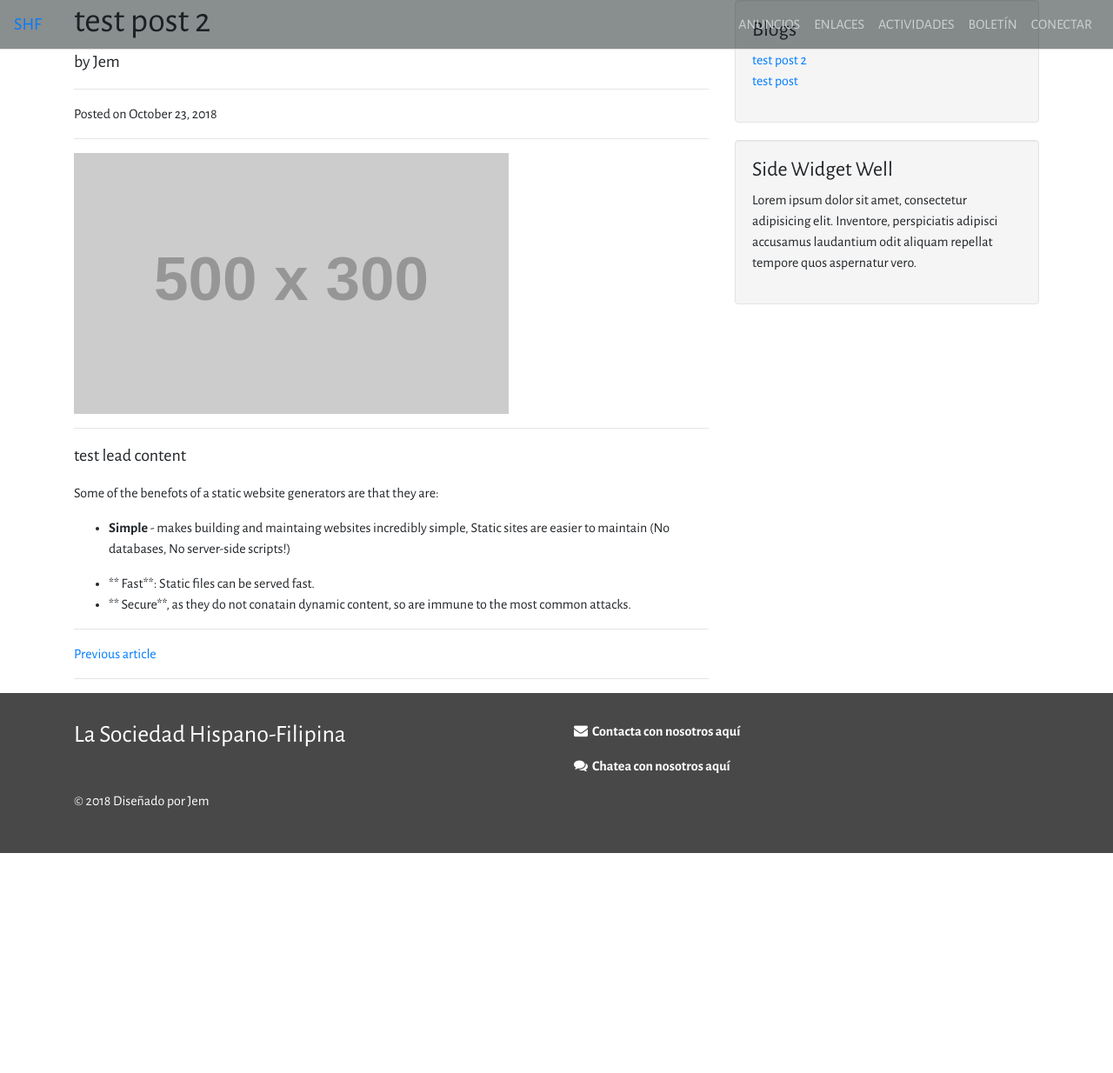
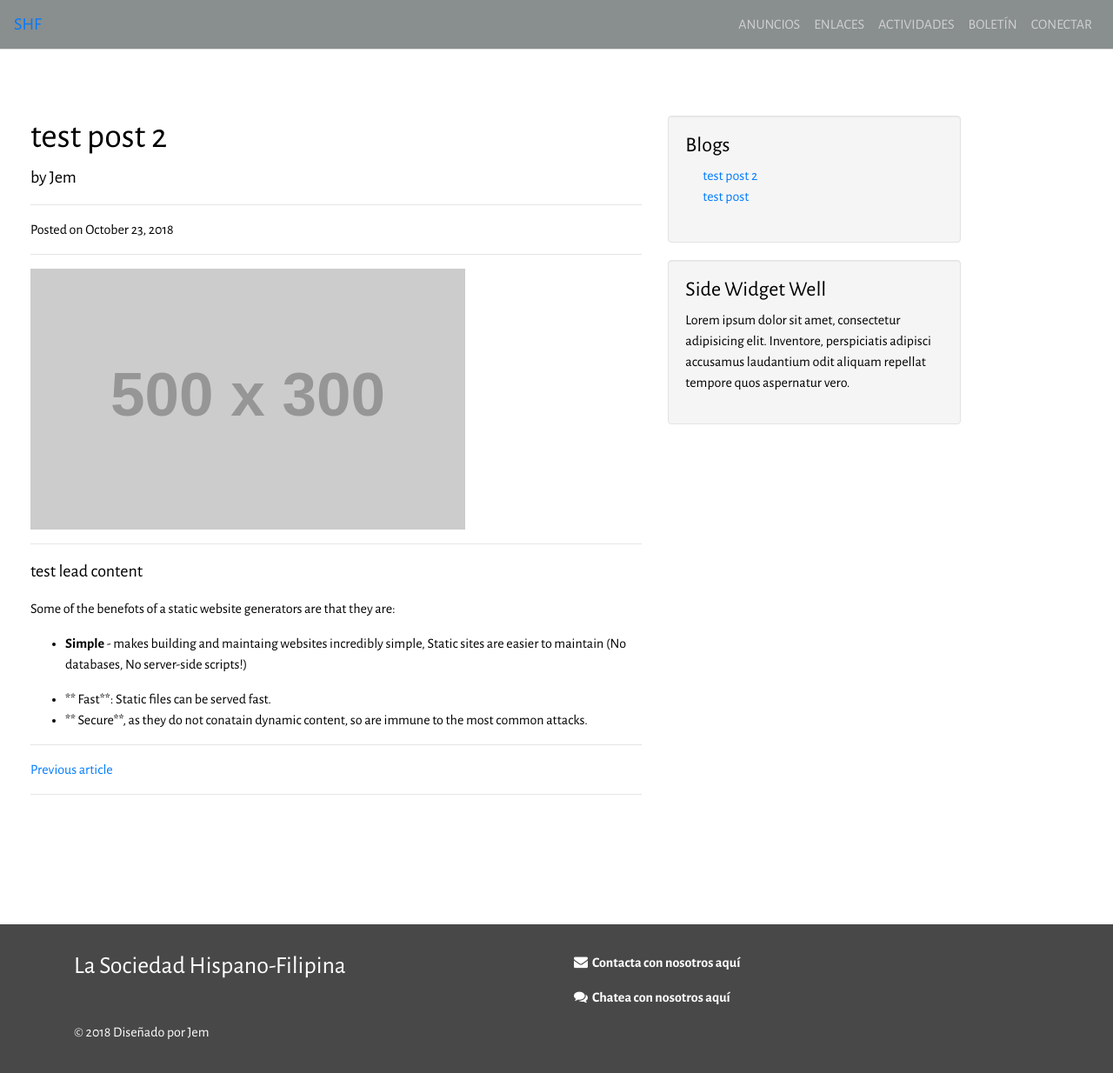
Before and after one commit to sociedadhispanofilipina/sociedadhispanofilipina.github.io, a Jekyll site: the page built from _posts/2018-10-23-test-post-2.md, in a window 1280 px wide and 1247 px high. Shown: the top 1234 px of the window at 87% size. Built offline with Jekyll 4.4.1, drawn with Linux system fonts in a browser that asks for light colours; comment, search, counter and statistics services are not loaded.

Commit message:
update post.html

```diff
--- a/_layouts/post.html
+++ b/_layouts/post.html
@@ -3,6 +3,7 @@
 ---
 
 <!-- POST HTML -->
+<section id="header2">
 <article id="post">
     <div class="container">
 
@@ -36,6 +37,7 @@
 
                 <hr>
 
+
                 <!-- Post Content -->
                 {% if page.lead %}
                 <p class="lead"> {{ page.lead }}</p>
@@ -46,7 +48,7 @@
 
 
                 <hr>
-
+                {% include comments.html %}
 
                 {% if page.previous %}
                   <span class="previous-link">
@@ -99,3 +101,4 @@
         <!-- /.row -->
     </div>
 </article>
+</section>
```
